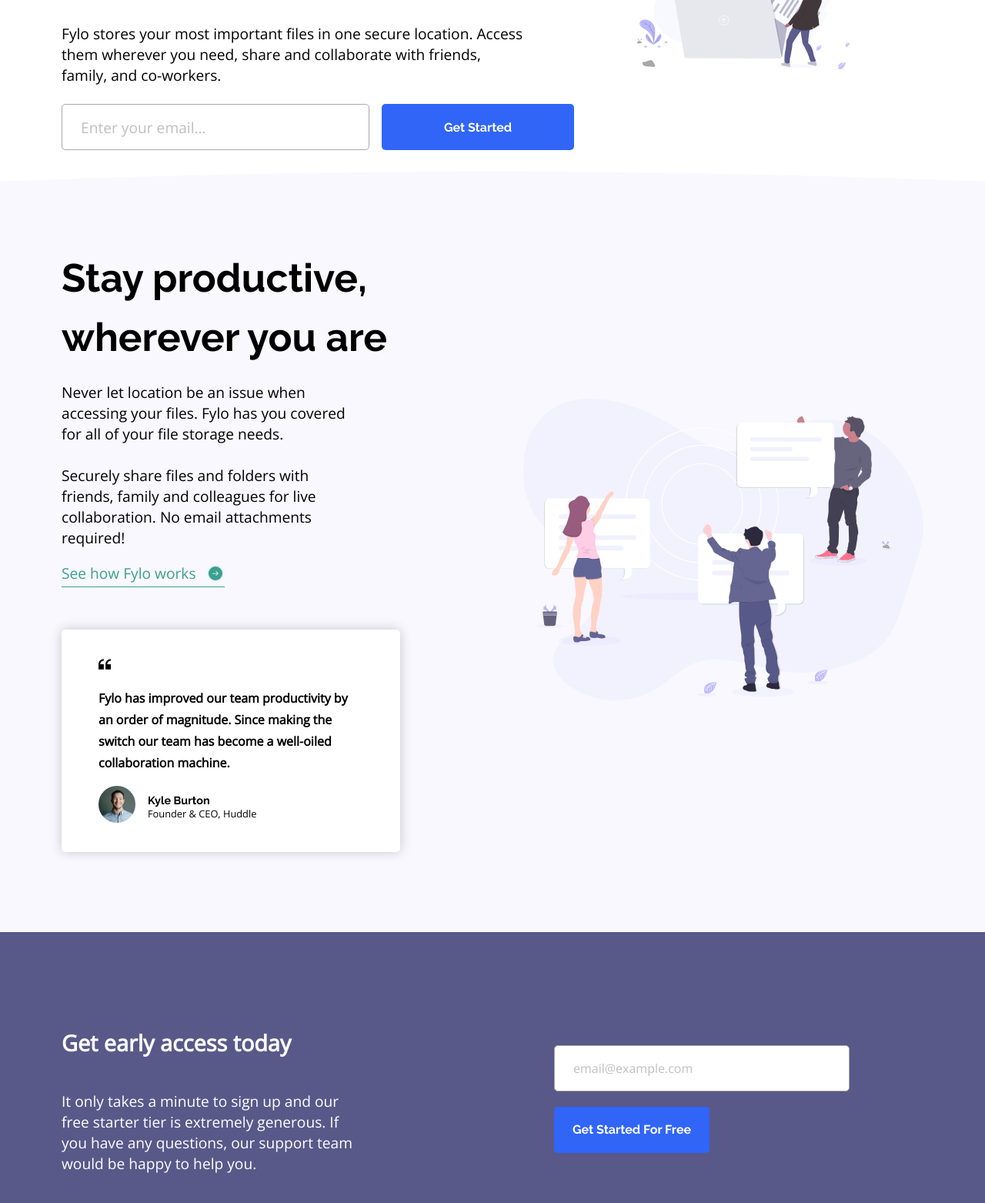
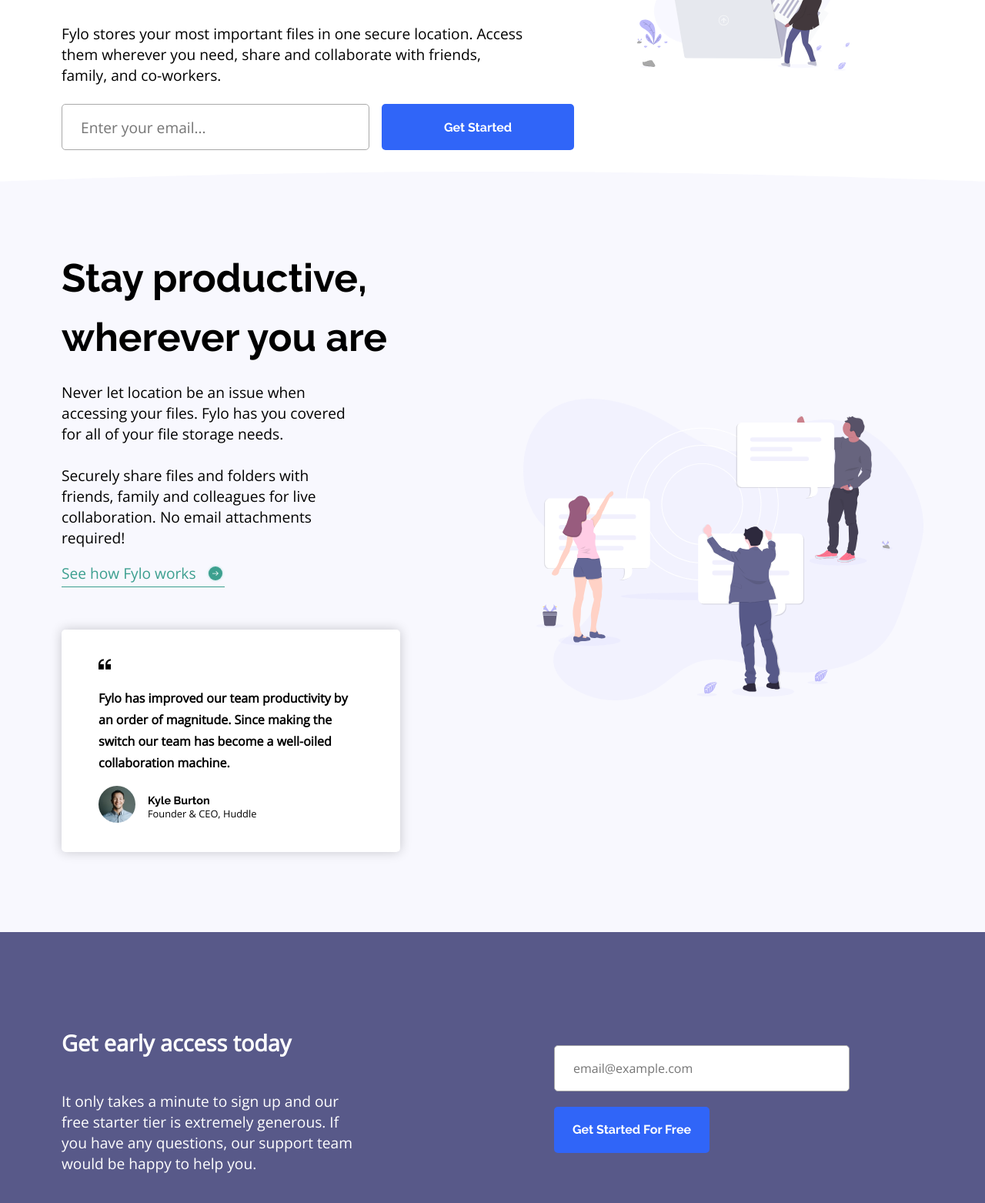
Before and after one commit to carauymatiao/fylo-landing-page-with-two-column-layout-master, a plain HTML site: page index.html in a window 1280 px wide. Shown: the part 403-1966 px from the top of the page at 77% size. Drawn offline with nearby package versions, Linux system fonts and the light colour scheme.

Commit message:
v1.42
- Fixing input errors

```diff
--- a/index.html
+++ b/index.html
@@ -41,7 +41,7 @@
         </div>
         <div class="get-started-form">
           <div class="get-started-form-email">
-            <input type="email" value="Enter your email...">
+            <input type="email" placeholder="Enter your email...">
           </div>
           <div class="get-started-form-btn">
             <input type="button" value="Get Started">
@@ -109,7 +109,7 @@
 
       <div class="get-started2-right">
         <div class="get-started2-right-email">
-          <input type="email" value="email@example.com">
+          <input type="email" placeholder="email@example.com">
         </div>
         <div class="get-started2-right-btn">
           <input type="button" value="Get Started For Free">
```
